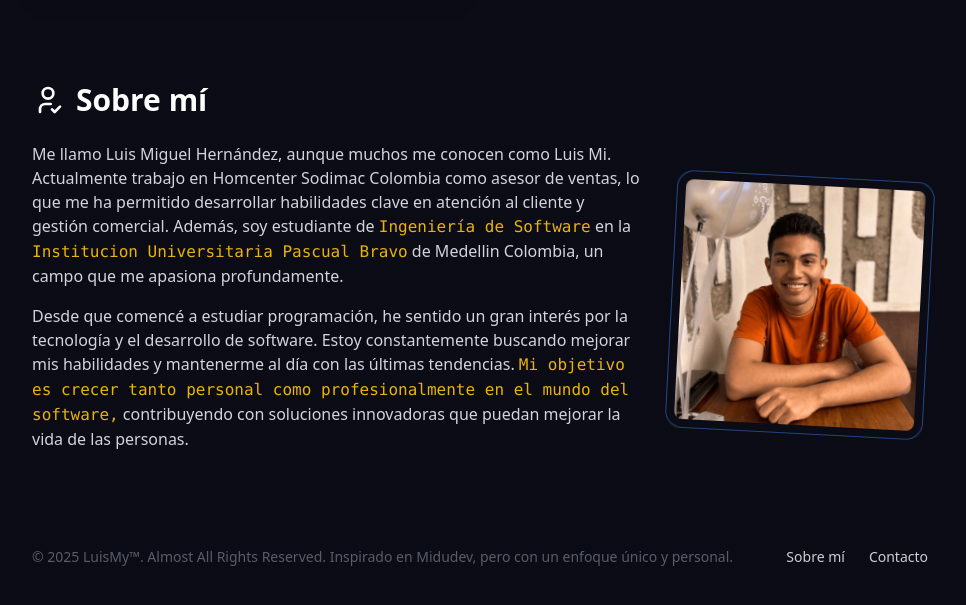
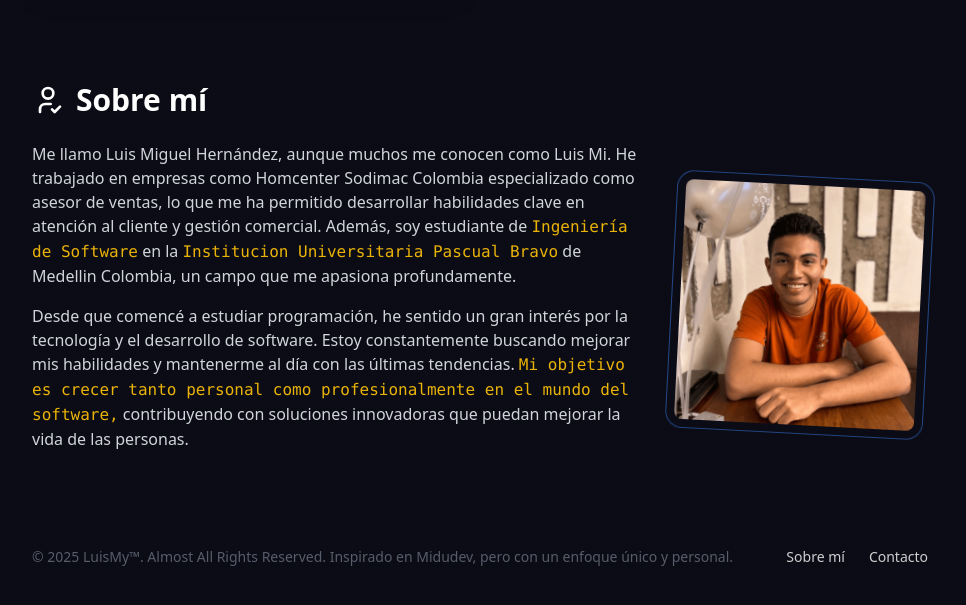
Before and after one commit to LuisMy1715Y/portafolio.web, an Astro site: page / in a window 1280 px wide. Shown: the part 2222-2827 px from the top of the page, without its empty margins (160-1126 px from the left). Built offline with nearby package versions, Linux system fonts and the light colour scheme; Astro itself is replaced by a stand-in of ours.

Commit message:
Actualization for Vercel

```diff
--- a/src/components/AboutMe.astro
+++ b/src/components/AboutMe.astro
@@ -9,10 +9,10 @@ const personalImageAlt = "Luis Hernandez";
     class="[&>p]:mb-4 [&>p>strong]:text-yellow-500 [&>p>strong]:font-normal [&>p>strong]:font-mono text-pretty order-2 md:order-1"
   >
     <p>
-      Me llamo Luis Miguel Hernández, aunque muchos me conocen como Luis Mi.
-      Actualmente trabajo en Homcenter Sodimac Colombia como asesor de ventas,
-      lo que me ha permitido desarrollar habilidades clave en atención al
-      cliente y gestión comercial. Además, soy estudiante de <strong
+      Me llamo Luis Miguel Hernández, aunque muchos me conocen como Luis Mi. He
+      trabajado en empresas como Homcenter Sodimac Colombia especializado como
+      asesor de ventas, lo que me ha permitido desarrollar habilidades clave en
+      atención al cliente y gestión comercial. Además, soy estudiante de <strong
         >Ingeniería de Software</strong
       > en la <strong>Institucion Universitaria Pascual Bravo</strong> de Medellin
       Colombia, un campo que me apasiona profundamente.
@@ -38,5 +38,4 @@ const personalImageAlt = "Luis Hernandez";
     class="order-1 object-cover w-64 h-full p-1 md:order-2 rotate-3 lg:p-2 lg:w-64 aspect-square rounded-2xl bg-black-800 ring-1 ring-gray/80"
     style="object-position: 50% 50%"
   />
-
 </article>
```
Lines whose indentation alone changed are shown as unchanged.
